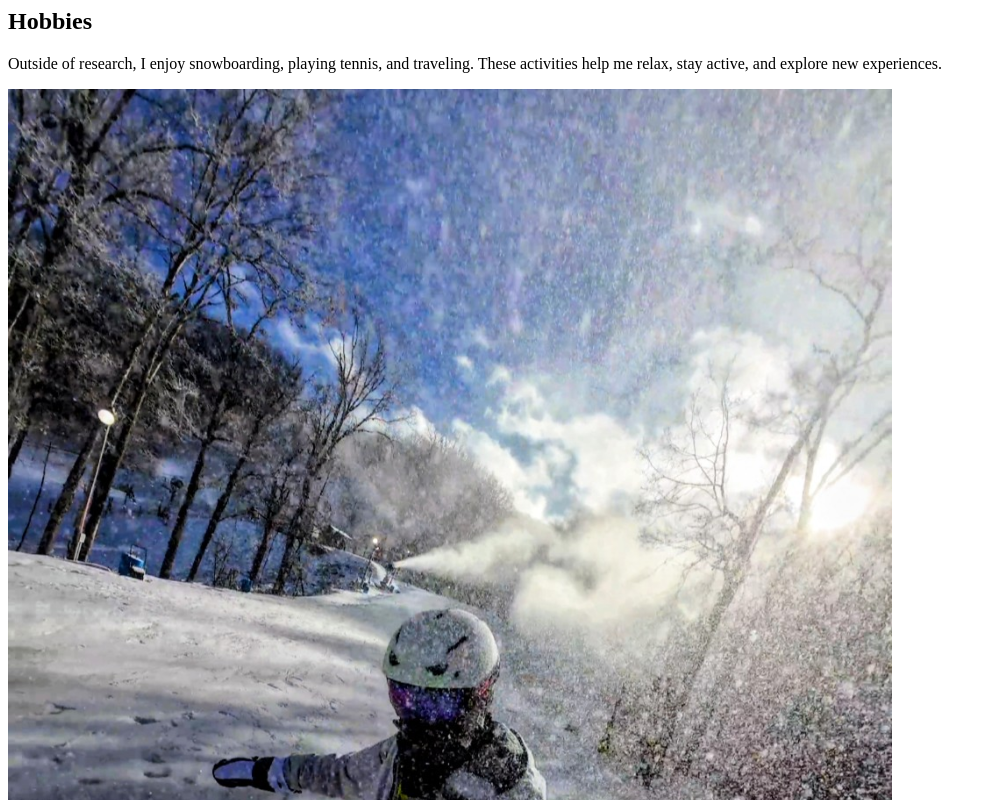
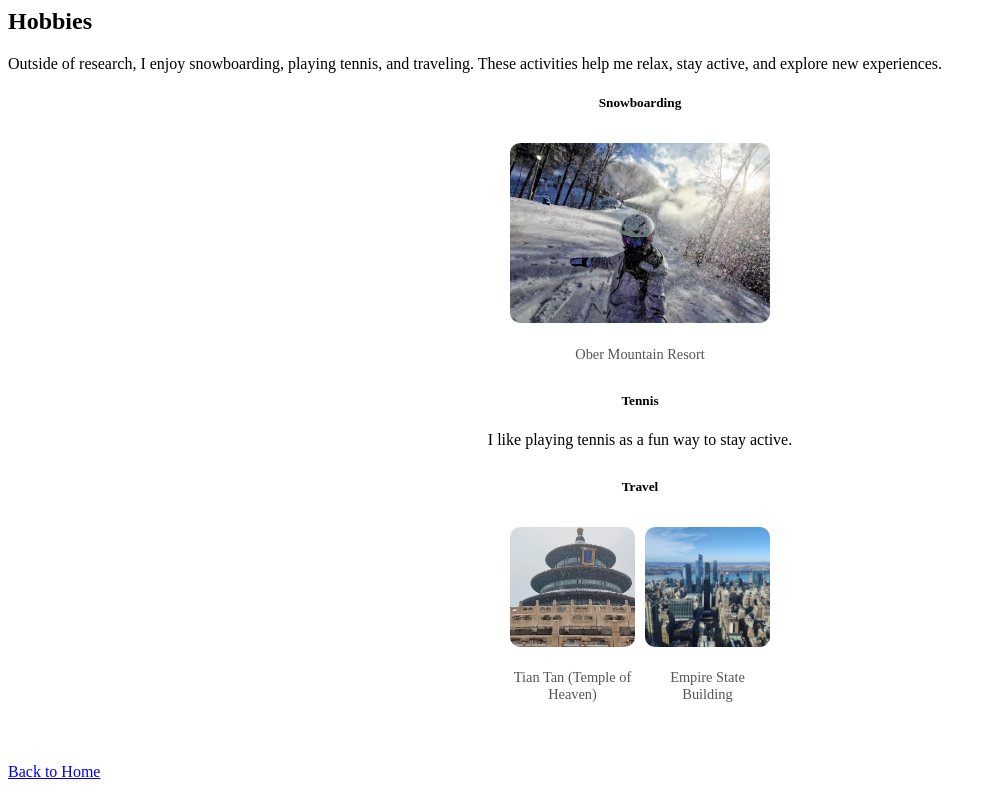
Before and after one commit to Fujiaoji/Fujiaoji.github.io, a plain HTML site: page hobbies/index.html in a window 1280 px wide. Shown: the top 800 px of the page, without its empty margins (0-993 px from the left). Drawn offline with Linux system fonts and the light colour scheme.

Commit message:
update-hobbies-4

```diff
--- a/hobbies/index.html
+++ b/hobbies/index.html
@@ -1,4 +1,45 @@
 <section id="hobbies" class="section">
+  <style>
+    #hobbies .hobby-img {
+      width: 100%;
+      max-width: 260px;
+      height: 180px;
+      object-fit: cover;
+      border-radius: 10px;
+      margin-top: 10px;
+      margin-bottom: 8px;
+    }
+
+    #hobbies .travel-img {
+      width: 100%;
+      max-width: 125px;
+      height: 120px;
+      object-fit: cover;
+      border-radius: 10px;
+      margin-top: 10px;
+      margin-bottom: 8px;
+    }
+
+    #hobbies .hobby-card {
+      text-align: center;
+      margin-bottom: 30px;
+    }
+
+    #hobbies .photo-caption {
+      font-size: 0.9rem;
+      color: #555;
+      margin-bottom: 10px;
+    }
+
+    #hobbies .travel-photo {
+      display: inline-block;
+      width: 48%;
+      max-width: 125px;
+      margin: 0 3px 20px 3px;
+      vertical-align: top;
+    }
+  </style>
+
   <div class="container">
     <h1>Hobbies</h1>
 
@@ -8,20 +49,29 @@
     </p>
 
     <div class="row mt-4">
-      <div class="col-md-4 mb-4">
-        <img src="pics/snowboarding.webp" alt="Snowboarding" class="img-fluid rounded-corners">
+      <div class="col-md-4 hobby-card">
         <h5 class="mt-3">Snowboarding</h5>
-        <p>I enjoy spending time on the slopes during the winter.</p>
+        <img src="pics/snowboarding.webp" alt="Snowboarding" class="hobby-img">
+        <p class="photo-caption">Ober Mountain Resort</p>
       </div>
 
-      <div class="col-md-4 mb-4">
+      <div class="col-md-4 hobby-card">
         <h5 class="mt-3">Tennis</h5>
         <p>I like playing tennis as a fun way to stay active.</p>
       </div>
 
-      <div class="col-md-4 mb-4">
+      <div class="col-md-4 hobby-card">
         <h5 class="mt-3">Travel</h5>
-        <p>I enjoy visiting new places and learning about different cultures.</p>
+
+        <div class="travel-photo">
+          <img src="pics/Tiantan.webp" alt="Temple of Heaven" class="travel-img">
+          <p class="photo-caption">Tian Tan (Temple of Heaven)</p>
+        </div>
+
+        <div class="travel-photo">
+          <img src="pics/diguodasha.webp" alt="Empire State Building" class="travel-img">
+          <p class="photo-caption">Empire State Building</p>
+        </div>
       </div>
     </div>
 
```
Also changed, not shown: hobbies/pics/Tiantan.webp (added), hobbies/pics/diguodasha.webp (added), 1 other file.
